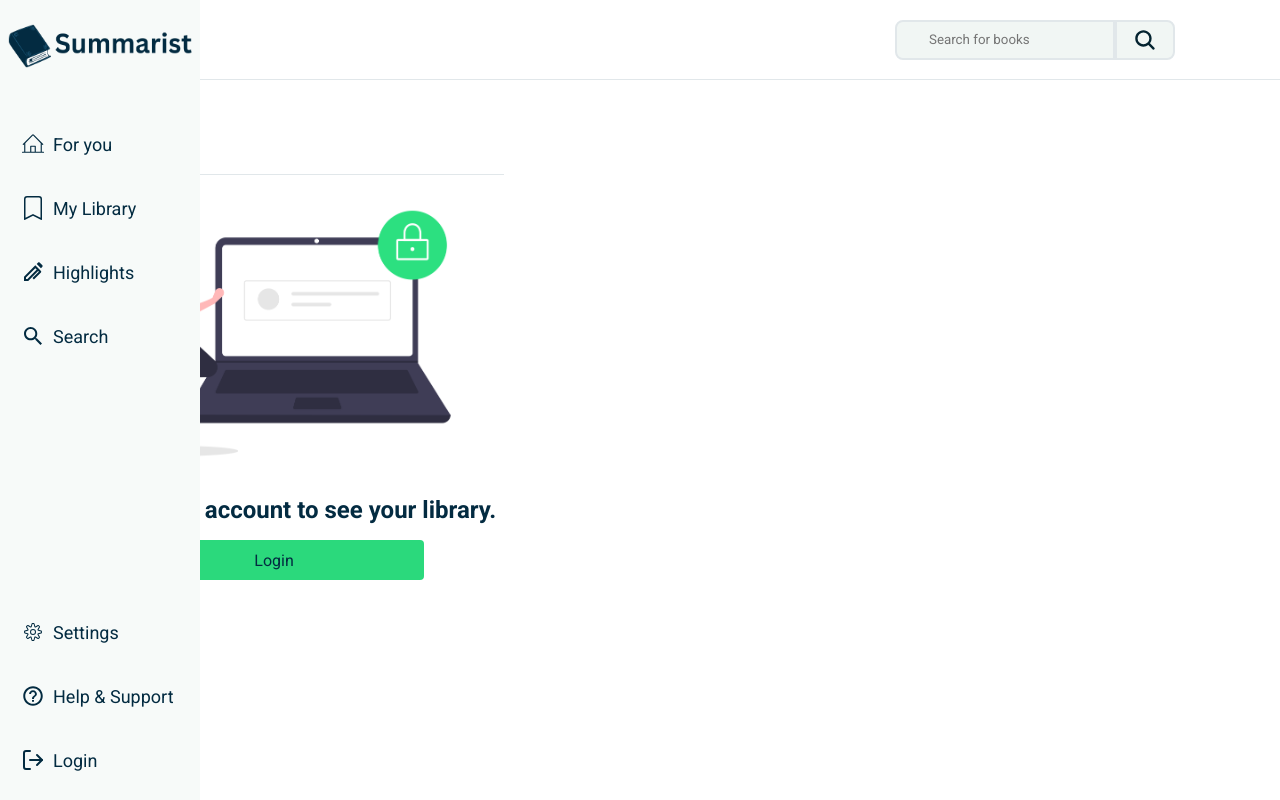
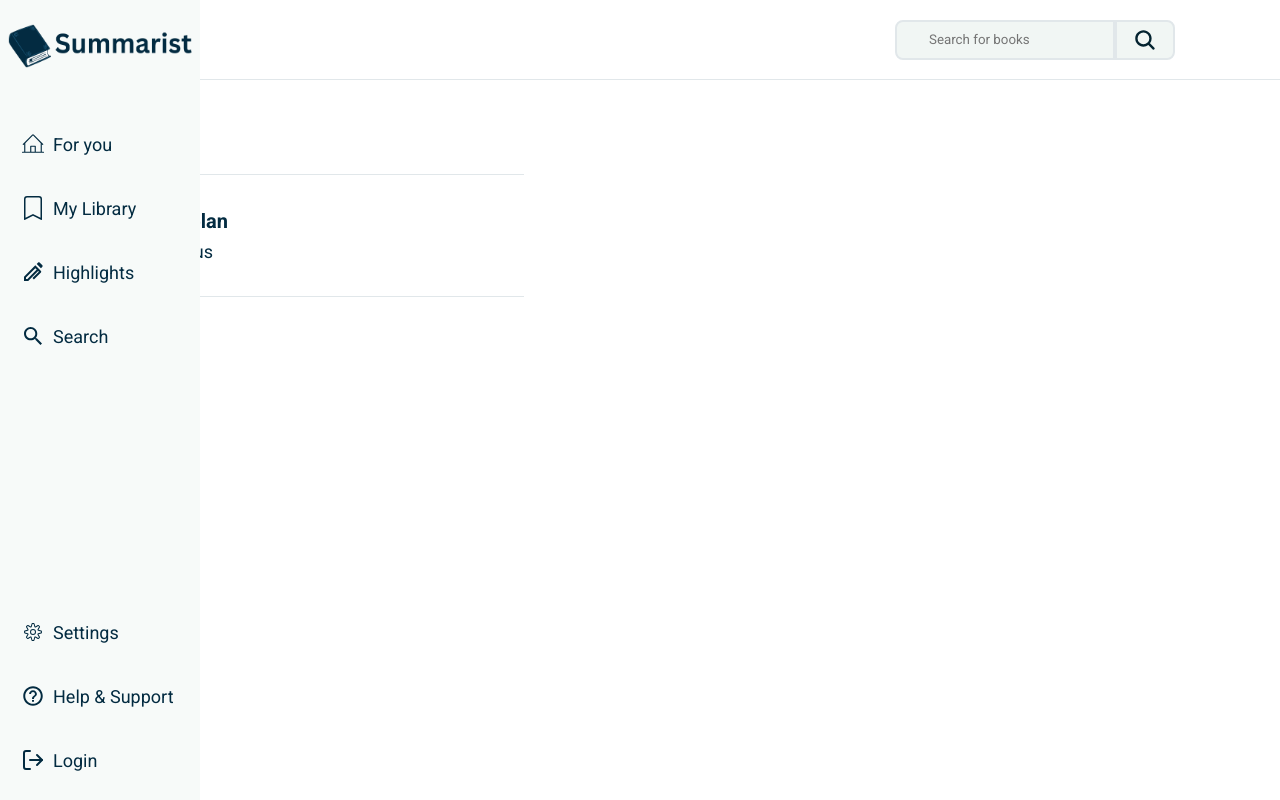
Before and after one commit to illwhip/summarist, a Next.js app: page /app/settings in a window 1280 px wide. Built offline with nearby package versions, Linux system fonts and the light colour scheme.

Commit message:
fixed loggedoutSettings component

```diff
--- a/app/app/(user)/settings/page.js
+++ b/app/app/(user)/settings/page.js
@@ -7,8 +7,6 @@ export default function Settings({ user }) {
       <h2 className="settings--heading">Settings</h2>
       <div className="user--info">
         {!user ?
-        <LoggedOutSettings />
-        :
           <>
             <div className="user--info--sub">
               <h3 className="user--heading">Your Subscription plan</h3>
@@ -19,6 +17,8 @@ export default function Settings({ user }) {
               <p className="user--para">user.email</p>
             </div>
           </>
+        :
+        <LoggedOutSettings page="settings"/>
         }
       </div>
     </div>
--- a/app/components/loggedoutSetting.js
+++ b/app/components/loggedoutSetting.js
@@ -3,17 +3,15 @@
 import Image from 'next/image'
 import login from "/app/assets/login.png"
 import LoginButton from './loginButton'
-import { useParams } from 'next/navigation'
 
-export default function LoggedOutSettings() {
-  const { page } = useParams()
+export default function LoggedOutSettings({ page }) {
 
   return (
     <div className="logged--out">
       <figure className="logged--out--img--wrapper">
         <Image className="logged--out--img" src={login} alt="login" />
       </figure>
-      <h2 className="logged--out--text">Log in to your account to see your {page == "settings" ? "details" : "library" }.</h2>
+      <h2 className="logged--out--text">Log in to your account to see your {page === "settings" ? "details" : "library" }.</h2>
       <LoginButton />
     </div>
   )
```
Also changed, not shown: app/app/(user)/myLibrary/page.js (+8 -1 lines). Lines whose indentation alone changed are shown as unchanged.
